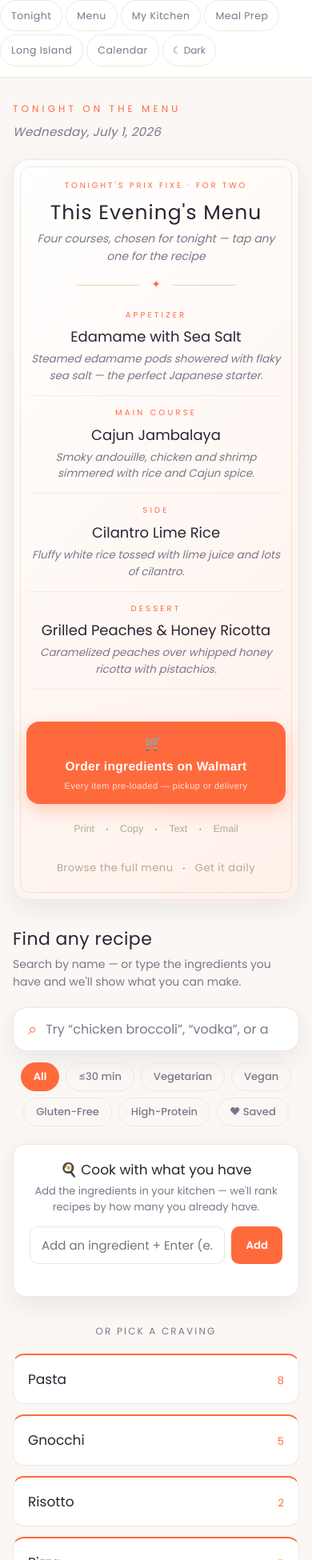
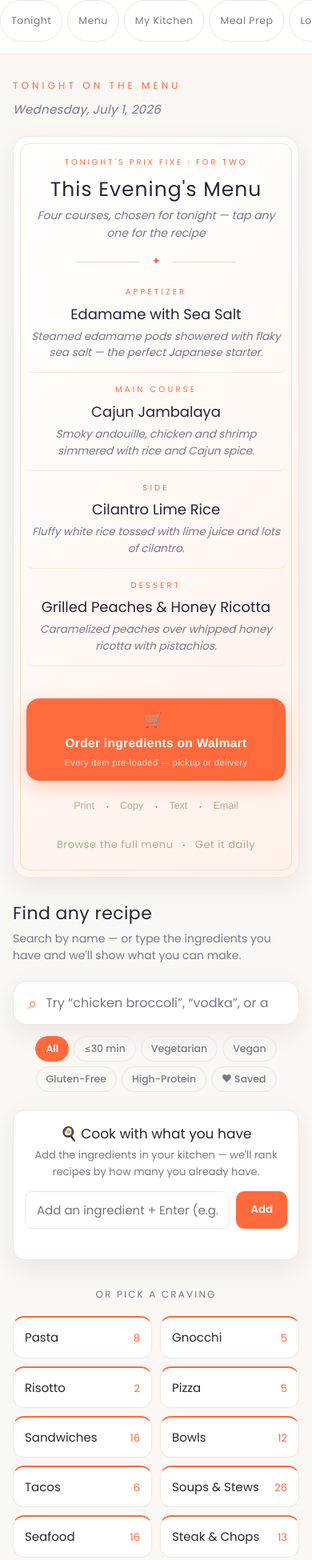
Before and after one commit to garys921/dinner-tonight, a website: page index.html in a window 390 px wide. Shown: the part 50-2000 px from the top of the page at 80% size. Drawn offline with Linux system fonts and the light colour scheme.

Commit message:
Mobile: 2-up craving tiles, single-row nav, tighter spacing + padding for a cleaner phone layout

```diff
--- a/index.html
+++ b/index.html
@@ -347,7 +347,8 @@
     /* nav: brand on top, links in a scrollable row below */
     .nav{height:auto;flex-direction:column;align-items:stretch;gap:8px;padding:11px 0}
     .brand{font-size:20px}
-    .nav .links{display:flex;gap:4px;overflow-x:auto;-webkit-overflow-scrolling:touch;padding-bottom:2px}
+    .nav .links{display:flex;flex-wrap:nowrap;gap:6px;overflow-x:auto;-webkit-overflow-scrolling:touch;padding-bottom:4px;scrollbar-width:none}
+    .nav .links::-webkit-scrollbar{display:none}
     .nav .links a{padding:9px 13px;font-size:12.5px;white-space:nowrap;background:var(--panel);border:1px solid var(--line);border-radius:999px;min-height:36px;display:inline-flex;align-items:center}
 
     .hero{padding:30px 0 6px}
@@ -363,10 +364,19 @@
     .mb-actions{flex-direction:column}
     .mb-actions .btn{width:100%;text-align:center}
 
-    .section{padding:26px 0 6px}
+    .section{padding:22px 0 4px}
     .section h2{font-size:22px}
     .course-head h3{font-size:19px}
     .grid{grid-template-columns:1fr;gap:14px}
+    .craving-grid{grid-template-columns:1fr 1fr;gap:10px}
+    .ctile{padding:13px 14px}
+    .ctile .cname{font-size:15px}
+    .filter-chips{gap:6px}
+    .fchip{padding:6px 12px;font-size:12.5px}
+    .search-wrap{margin-top:4px}
+    .pantry{padding:16px 14px}
+    .kitchen-tabs .ktab{padding:9px 14px;font-size:13px}
+    .mp-banner{padding:20px 16px}
 
     /* modal fits the screen */
     .overlay{padding:16px 10px}
```
